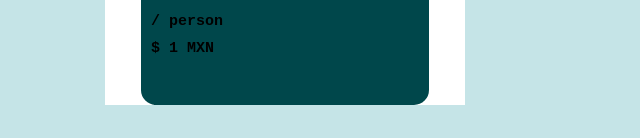
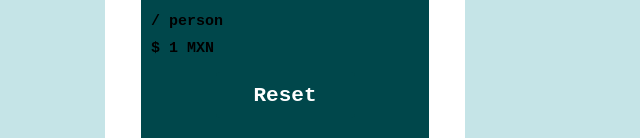
Before and after one commit to dragonfire124/reactcalc, a React app: page / in a window 1280 px wide. Shown: the part 974-1112 px from the top of the page, without its empty margins (355-995 px from the left). Before the commit the page ends 1079 px from the top, so only its background shows below. Built offline with nearby package versions, Linux system fonts and the light colour scheme.

Commit message:
2 files modified, 3 added

```diff
--- a/src/App.jsx
+++ b/src/App.jsx
@@ -7,6 +7,7 @@
 import Result from './components/Result';
 import Tips from './components/Tips';
 import { PersonalAmount } from './components/PersonalAmount';
+import { ResetButton } from './components/ResetButton/ResetButton';
 
 const TipCalc = (amount, tipsAmount = 15) => {
   return amount * (tipsamount / 100);
@@ -64,6 +65,7 @@
             <Result>
               <PersonalAmount label="Tip Amount" data={state.Total} />
               <PersonalAmount label="Total" data={state.Person} />
+              <ResetButton />
             </Result>
           </Calculator>
         </div>
--- /dev/null
+++ b/src/components/ResetButton/ResetButton.jsx
@@ -0,0 +1,11 @@
+import React from 'react';
+
+import './ResetButton.scss';
+
+export const ResetButton = () => {
+  return (
+    <div className="ResetButton">
+      <button>Reset</button>
+    </div>
+  );
+};
--- /dev/null
+++ b/src/components/ResetButton/ResetButton.scss
@@ -0,0 +1,4 @@
+.ResetButton {
+  display: flex;
+  justify-content: center;
+}
--- a/src/components/Result/Result.scss
+++ b/src/components/Result/Result.scss
@@ -1,7 +1,7 @@
 .Result {
   background-color: white;
   width: 100%;
-  height: 200px;
+  height: 250px;
   display: flex;
   justify-content: center;
 }
```
Also changed, not shown: src/components/ResetButton/index.js (added).
